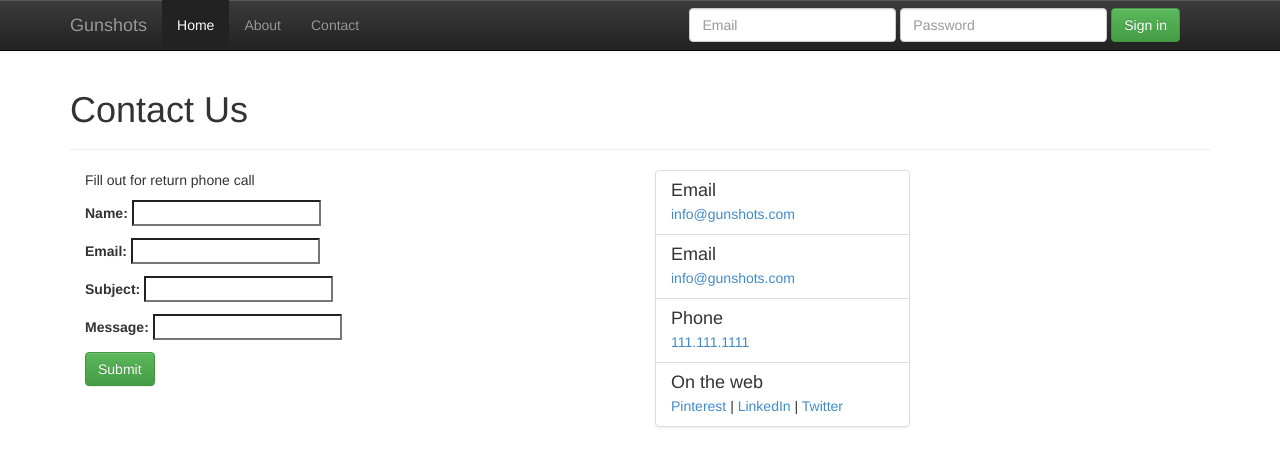
After one commit to pbreed/NBCloud, a Django app: page /contact in a window 1280 px wide. The commit adds this page. Shown: the top 467 px of the page. Run offline with Django 3.2, Linux system fonts and the light colour scheme; parts of the project's set-up code (start-up, migrations or seed data) failed here and were passed over; some libraries are stand-ins or nearby versions.

Commit message:
added the map database, contact, and about pages

```diff
--- a/data/views.py
+++ b/data/views.py
@@ -10,6 +10,10 @@ def new_sample():
     solve()
     return "{'Success':True}"# match Fred's expectations here
 
+def get_shots():
+    shots = shot.objects.all()
+    return shots
+
 def solve():
     #Where I need the mathmatic magic.
 
--- /dev/null
+++ b/fronttree/forms.py
@@ -0,0 +1,7 @@
+from django import forms
+
+class contact_form(forms.Form):
+    name = forms.CharField(max_length=100)
+    email = forms.EmailField()
+    subject = forms.CharField(max_length=100)
+    message = forms.CharField(max_length=1500)
--- a/fronttree/templates/base.html
+++ b/fronttree/templates/base.html
@@ -46,8 +46,8 @@
                 <div class="navbar-collapse collapse">
                   <ul class="nav navbar-nav">
                     <li class="active"><a href="#">Home</a></li>
-                    <li><a href="#about">About</a></li>
-                    <li><a href="#contact">Contact</a></li>
+                    <li><a href="about">About</a></li>
+                    <li><a href="contact">Contact</a></li>
                     <!--<li class="dropdown">
                       <a href="#" class="dropdown-toggle" data-toggle="dropdown">Dropdown <b class="caret"></b></a>
                       <ul class="dropdown-menu">
--- /dev/null
+++ b/fronttree/templates/contact.html
@@ -0,0 +1,47 @@
+{% extends "base.html" %}
+{% load i18n %}
+{% block body_class %}{{ block.super }}contact{% endblock %}
+
+{% block page_title %}Contact Gunshot Detection {% endblock %}
+
+{% block content %}
+<div class="container">
+    <div class="page-header"><h1>Contact Us</h2></div>
+    <div class="col-sm-6">
+        <p> Fill out for return phone call </p>
+        <form class="form" action="/contact" method="post">{% csrf_token %}
+            {{ form.as_p }}
+            <input class="btn btn-success" type="submit" value="Submit" />
+        </form>
+    </div>
+
+    <div class="col-sm-3">
+        <div class="list-group">
+            <div class="list-group-item">
+                    <h4 class="list-group-item-heading">Email</h2>
+                <div class="list-group-item-text">
+                    <a href="mailto:info@gunshots.com">info@gunshots.com</a>
+                </div>
+            </div>
+            <div class="list-group-item">
+                    <h4 class="list-group-item-heading">Email</h2>
+                <div class="list-group-item-text">
+                    <a href="mailto:info@gunshots.com">info@gunshots.com</a>
+                </div>
+            </div>
+            <div class="list-group-item">
+                    <h4 class="list-group-item-heading">Phone</h2>
+                <div class="list-group-item-text">
+                    <a href="tel:111.111.1111">111.111.1111</a>
+                </div>
+            </div>
+            <div class="list-group-item">
+                    <h4 class="list-group-item-heading">On the web</h2>
+                <div class="list-group-item-text">
+                    <a href="http://pinterest.com/hellomedia/">Pinterest</a>  | <a href="http://www.linkedin.com/in/margaretpenney">LinkedIn</a> | <a href="http://www.twitter.com/tweethellome">Twitter</a>
+                </div>
+            </div>
+        </div>
+    </div>
+</div>
+{% endblock %}
--- a/fronttree/urls/base.py
+++ b/fronttree/urls/base.py
@@ -7,7 +7,11 @@ admin.autodiscover()
 urlpatterns = patterns('',
     # Home Page -- Replace as you prefer
     url(r'^$', TemplateView.as_view(template_name='home.html'), name='home'),
+    url(r'about', TemplateView.as_view(template_name='about.html'), name='about'),
+    url(r'contact', 'fronttree.views.contact'),
+
     url(r'map', TemplateView.as_view(template_name='map.html'), name='map'),
+    url(r'mapstatic', 'fronttree.views.gunshot_points' ),
 
     url(r'^admin/doc/', include('django.contrib.admindocs.urls')),
     url(r'^admin/', include(admin.site.urls)),
--- /dev/null
+++ b/fronttree/views.py
@@ -0,0 +1,30 @@
+import datetime
+
+from django import template
+from django.shortcuts import render
+from django.http import HttpResponse
+
+from data.models import detector,reading,shot
+from forms import contact_form
+
+def gunshot_points(request):
+    #TODO build information input here.
+
+    shots = shot.objects.all()
+
+    return render(request, 'mapstatic.html',{ "shots":shots},
+                    content_type="application/xhtml+xml")
+
+def contact(request):
+    if request.method == 'POST': # If the form has been submitted...
+        form = contact_form(request.POST) # A form bound to the POST data
+        if form.is_valid(): # All validation rules pass
+            # Process the data in form.cleaned_data
+            # ...
+            return HttpResponseRedirect('/thanks/') # Redirect after POST
+    else:
+        form = contact_form() # An unbound form
+
+    return render(request, 'contact.html', {
+        'form': form,
+    })
```
Also changed, not shown: fronttree/templates/about.html (added, +41 -0 lines), fronttree/templates/maplive.html (added, +51 -0 lines), requirements.txt (+17 -2 lines), 1 other file.
